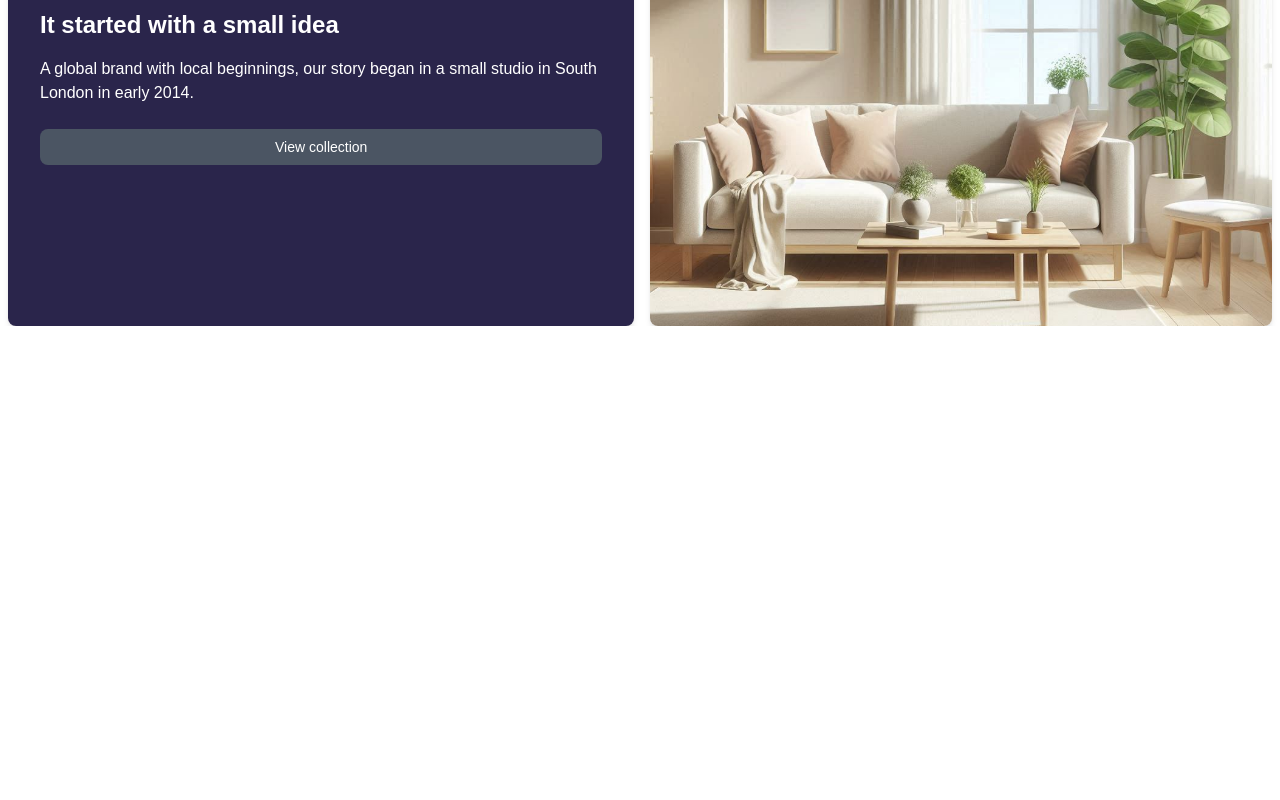
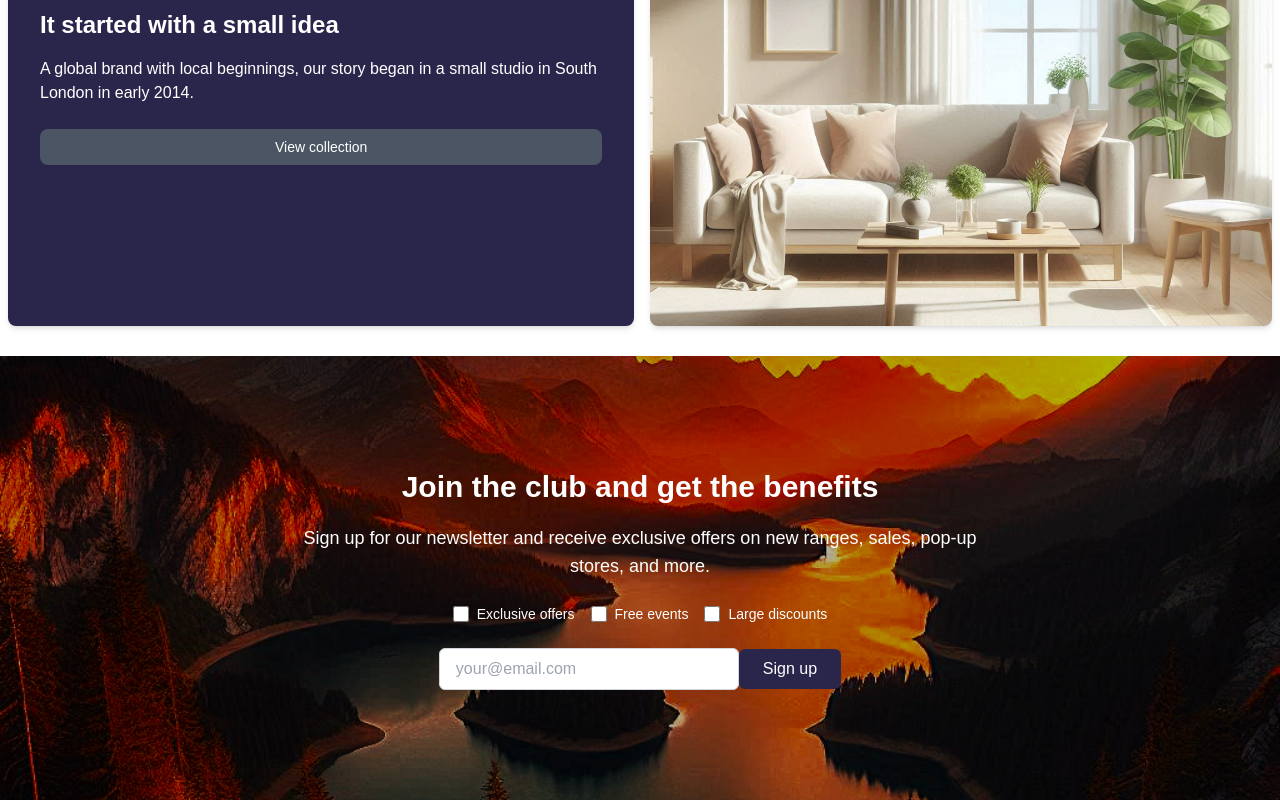
Before and after one commit to Hamza-Sheikh-02/UIUX-Hackathon, a Next.js app: page / in a window 1280 px wide. Shown: the part 1940-2740 px from the top of the page. Before the commit the page ends 2266 px from the top, so only its background shows below. Built offline with nearby package versions, Linux system fonts and the light colour scheme.

Commit message:
Email Sign Up

```diff
--- a/src/app/page.tsx
+++ b/src/app/page.tsx
@@ -3,6 +3,7 @@ import HeroSection from "@/components/Hero";
 import BrandDifference from "@/components/BrandDifference";
 import ProductListing from "@/components/Listing";
 import FeatureSection from "@/components/Feature";
+import EmailSignUp from "@/components/EmailSignUp";
 
 const Home: React.FC = () => {
   return (
@@ -19,6 +20,9 @@ const Home: React.FC = () => {
       <main className="pt-[10px]">
         <FeatureSection />
       </main>
+      <main className="pt-[30px]">
+        <EmailSignUp />
+      </main>
     </div>
   );
 };
--- /dev/null
+++ b/src/components/EmailSignUp.tsx
@@ -0,0 +1,73 @@
+"use client";
+
+import React, { useState } from "react";
+
+const EmailSignUp = () => {
+  const [exclusiveOffers, setExclusiveOffers] = useState(false);
+  const [freeEvents, setFreeEvents] = useState(false);
+  const [largeDiscounts, setLargeDiscounts] = useState(false);
+
+  return (
+    <div
+      className="relative flex justify-center items-center h-[370px] sm:h-[444px] bg-cover bg-center"
+      style={{
+        backgroundImage: "url('/emailsignup.png')",
+      }}
+    >
+      <div className="absolute inset-0 bg-black/30"></div>
+
+      <div className="relative text-center text-white max-w-[90%] sm:max-w-3xl mx-auto px-4 sm:px-6">
+        <h1 className="text-xl sm:text-3xl font-semibold mb-3 sm:mb-4 leading-tight sm:leading-snug">
+          Join the club and get the benefits
+        </h1>
+        <p className="text-sm sm:text-lg mb-5 sm:mb-6 leading-relaxed">
+          Sign up for our newsletter and receive exclusive offers on new ranges,
+          sales, pop-up stores, and more.
+        </p>
+
+        <div className="flex flex-col sm:flex-row sm:justify-center gap-3 sm:gap-4 text-xs sm:text-sm mb-4 sm:mb-6">
+          <label className="flex items-center space-x-2">
+            <input
+              type="checkbox"
+              checked={exclusiveOffers}
+              onChange={(e) => setExclusiveOffers(e.target.checked)}
+              className="w-4 h-4 accent-white"
+            />
+            <span>Exclusive offers</span>
+          </label>
+          <label className="flex items-center space-x-2">
+            <input
+              type="checkbox"
+              checked={freeEvents}
+              onChange={(e) => setFreeEvents(e.target.checked)}
+              className="w-4 h-4 accent-white"
+            />
+            <span>Free events</span>
+          </label>
+          <label className="flex items-center space-x-2">
+            <input
+              type="checkbox"
+              checked={largeDiscounts}
+              onChange={(e) => setLargeDiscounts(e.target.checked)}
+              className="w-4 h-4 accent-white"
+            />
+            <span>Large discounts</span>
+          </label>
+        </div>
+
+        <div className="flex flex-col sm:flex-row items-center justify-center">
+          <input
+            type="email"
+            placeholder="your@email.com"
+            className="px-3 sm:px-4 py-2 rounded-md sm:rounded-l-md border text-black border-gray-300 outline-none w-full sm:w-[300px] mb-3 sm:mb-0"
+          />
+          <button className="bg-[rgb(42,37,75)] hover:bg-[rgb(102,88,192)] text-white px-4 py-2 sm:px-6 sm:py-2 rounded-md sm:rounded-r-md">
+            Sign up
+          </button>
+        </div>
+      </div>
+    </div>
+  );
+};
+
+export default EmailSignUp;
```
Also changed, not shown: public/emailsignup.png (added).
